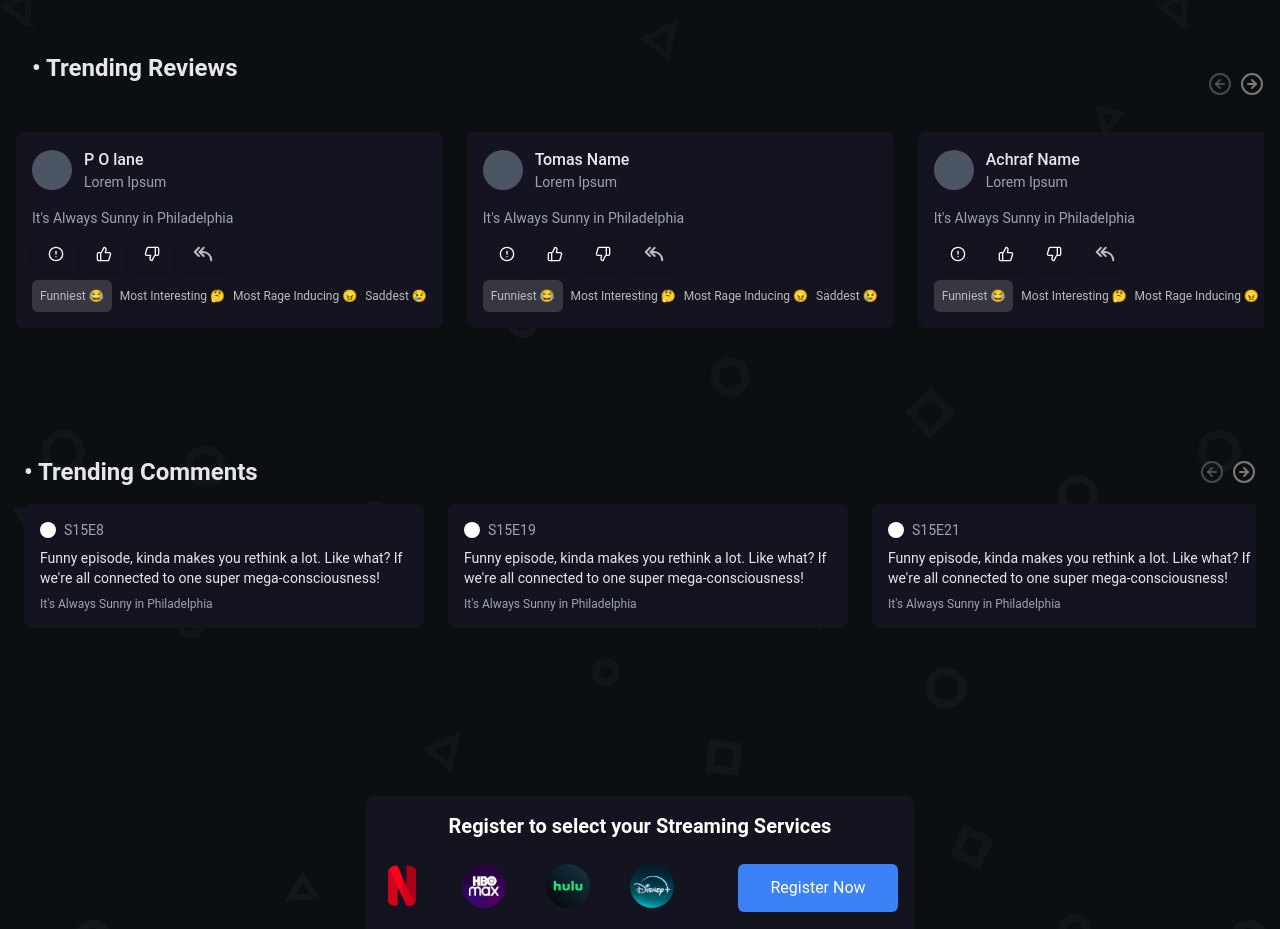
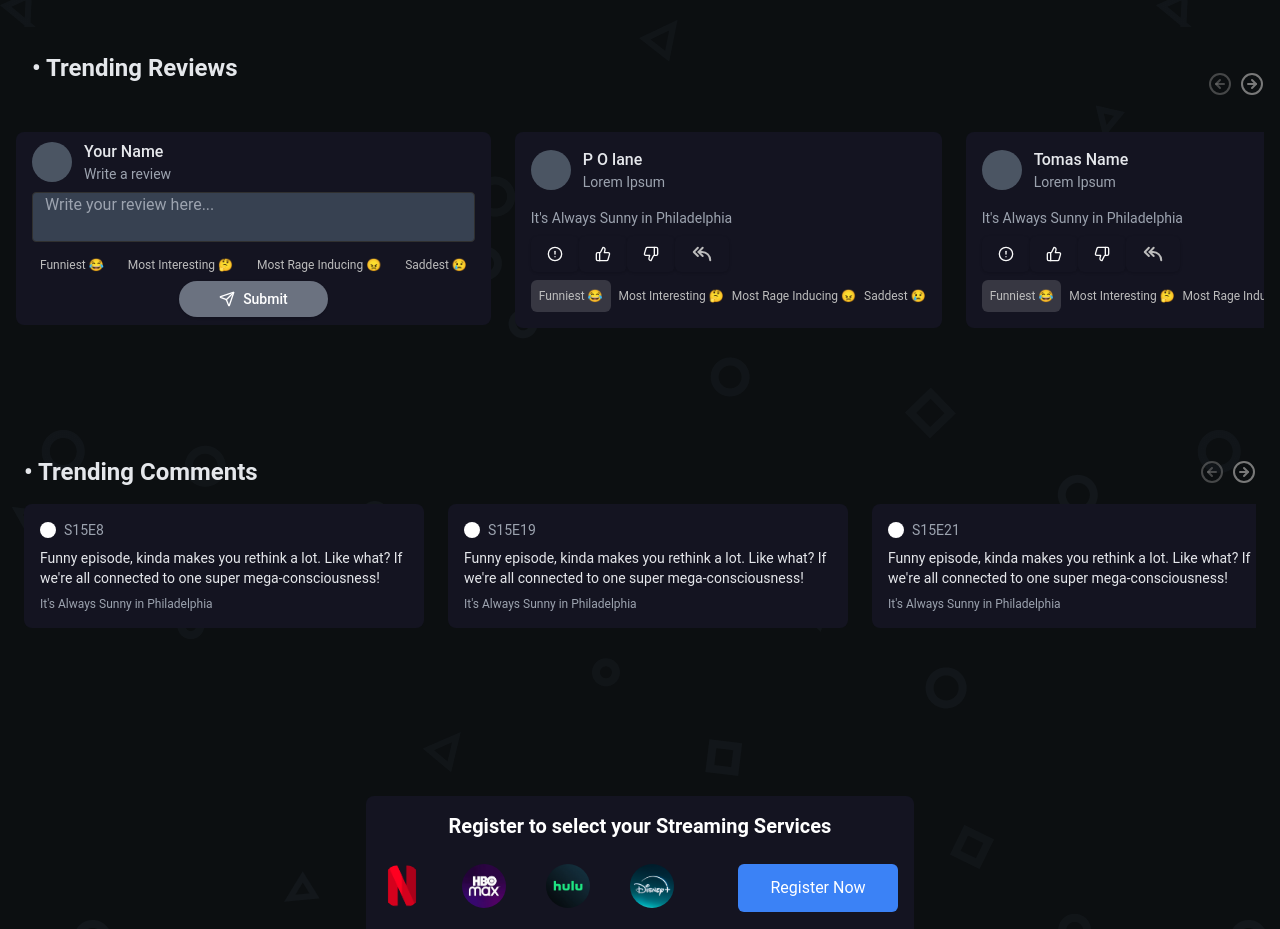
Before and after one commit to AcEl-js/syncHomie, a Next.js app: page / in a window 1280 px wide. Shown: the part 1200-2129 px from the top of the page. Built offline with nearby package versions, Linux system fonts and the light colour scheme.

Commit message:
fixe the media2 design

```diff
--- a/src/app/media/page.tsx
+++ b/src/app/media/page.tsx
@@ -293,7 +293,7 @@
             <h1 className=' text-2xl font-semibold text-gray-200 mb-8 ml-4'><span className='text-[#F5C518] '>•</span> Media </h1>
 
 
-            <div className="w-full bg-black  text-white">
+            <div className="w-full text-white">
       <div className="max-w-7xl mx-auto px-4 py-6">
         <div className="flex items-center gap-4 mb-6 justify-between">
 
--- a/src/app/people/page.tsx
+++ b/src/app/people/page.tsx
@@ -207,8 +207,10 @@
         </div>
       </div>
 
+      <div className='flex justify-center'>
 
       <CommentSys/>
+      </div>
 
       {/* credits */}
       {shows.map((show, index) => (
--- a/src/components/CommentSys.tsx
+++ b/src/components/CommentSys.tsx
@@ -391,16 +391,16 @@
   }
 
   if (isLoading) {
-    return <div className="min-h-screen bg-gray-900 text-gray-100 flex items-center justify-center">
+    return <div className="min-h-screen bg-gray-900 text-gray-100 flex items-center justify-center w-10/12 rounded-lg">
       Loading comments...
     </div>;
   }
 
   return (
-    <div className="min-h-screen  text-gray-100  bg-gray-900 rounded-md py-4">
+    <div className="min-h-screen md:w-10/12  text-gray-100  bg-gray-900 rounded-md py-4">
                 <h1 className=' text-2xl font-semibold text-gray-200 mb-8 ml-4'><span className='text-[#F5C518] '>•</span> Comment</h1>
 
-    <div className="max-w-3xl mx-auto py-8 px-4">
+    <div className="max-w-2xl mx-auto py-8 px-4">
     <div className="flex items-center justify-between mb-5">
         <div className="flex items-center gap-4 ">
           <DropdownMenu>
--- a/src/components/Navbar.tsx
+++ b/src/components/Navbar.tsx
@@ -114,7 +114,7 @@
 
   return (
     <nav
-      className={`fixed top-0 z-50 w-screen transition-all duration-300 ${isScrolled ? "py-2" : "p-4"}`}
+      className={`fixed top-0 z-50 w-screen transition-all duration-300 ${isScrolled ? "py-1 " : "p-4"}`}
       style={{
         background: "linear-gradient(180deg, rgba(13,13,21,1) 0%, rgba(23,25,35,1) 100%)",
         boxShadow: "0 4px 6px -1px rgba(0, 0, 0, 0.1), 0 2px 4px -1px rgba(0, 0, 0, 0.06)",
@@ -125,7 +125,7 @@
         <div className="flex justify-between items-center">
           {/* Left side with logo */}
           <div className="flex items-center">
-            <img src="./logo.svg" alt="SyncHomie" className="h-10" />
+            <img src="./logo.svg" alt="SyncHomie" className={` ${isScrolled ? "h-8" : "h-10"}`} />
           </div>
 
           {/* Center navigation items - hidden on mobile */}
@@ -138,7 +138,7 @@
                   href={item.href}
                   className={`text-gray-300 hover:text-white flex flex-col items-center group relative py-2`}
                 >
-                  <div className={`transition-opacity duration-300 ${isScrolled ? "opacity-0" : "opacity-100"}`}>
+                  <div className={`transition-opacity duration-300 ${isScrolled ? "hidden" : "opacity-100"}`}>
                     {item.icon}
                   </div>
                   <span className={`text-xs mt-1 transition-all duration-300 ${active ? "text-white font-bold" : ""}`}>
--- a/src/components/Reviews.tsx
+++ b/src/components/Reviews.tsx
@@ -1,28 +1,45 @@
 "use client";
 import React, { useRef, useState, useEffect } from 'react';
 import ReviewCard from './ReviewCard';
+import WriteReviewCard from './WriteReviewCard';
 import { CircleArrowLeft, CircleArrowRight } from 'lucide-react';
 
- interface ReviewComment{
-  name:string;
-  content:string;
-  subtitle:string;
- }
- interface ReviewsProps{
-  reviews:ReviewComment[]
-  title:string
-
+interface ReviewComment {
+  name: string;
+  content: string;
+  subtitle: string;
 }
 
+interface ReviewsProps {
+  reviews: ReviewComment[];
+  title: string;
+}
+interface Review {
+  id: number
+  name: string
+  content: string
+  subtitle: string
+  reaction?: string
+}
 
-const Reviews: React.FC<ReviewsProps>  = ({reviews, title}) => {
-
-
+const Reviews: React.FC<ReviewsProps> = ({ reviews: initialReviews, title }) => {
+  const [reviews, setReviews] = useState<ReviewComment[]>(initialReviews);
   const [isDragging, setIsDragging] = useState(false);
   const [startX, setStartX] = useState(0);
   const [scrollLeft, setScrollLeft] = useState(0);
   const scrollContainerRef = useRef<HTMLDivElement>(null);
   const [isAnimating, setIsAnimating] = useState(false);
+  const handleSubmitReview = (content: string, reaction?: string) => {
+    const newReview: Review = {
+      id: Date.now(), // Use timestamp as unique ID
+      name: "Your Name", // This could be dynamic based on user
+      content: "New Reviewer",
+      subtitle: content,
+      reaction: reaction,
+    }
+
+    setReviews([...reviews, newReview])
+  }
 
   const startDragging = (e: React.MouseEvent) => {
     if (!scrollContainerRef.current) return;
@@ -62,7 +79,7 @@
     return () => {
       window.removeEventListener('resize', checkScrollable);
     };
-  }, []);
+  }, [reviews]);
 
   const scroll = (direction: 'left' | 'right') => {
     if (scrollContainerRef.current && !isAnimating) {
@@ -101,24 +118,26 @@
     }
   };
 
+  const handleReviewSubmit = (newReview: ReviewComment) => {
+    setReviews([...reviews, newReview]);
+  };
+
   return (
     <div className='py-16 px-4'>
       <div className="mb-16">
         <div className="flex justify-between items-center mb-4">
-          <h2 className="text-2xl font-semibold text-gray-200 mb-8 ml-4">{title} </h2>
+          <h2 className="text-2xl font-semibold text-gray-200 mb-8 ml-4">{title}</h2>
           {isScrollable && (
             <div className="flex gap-2">
               <button
                 onClick={() => scroll('left')}
-
               >
                 <CircleArrowLeft className="text-[#79797989]"/>
               </button>
               <button
                 onClick={() => scroll('right')}
-
               >
-                    <CircleArrowRight className="  text-[#797979]"/>
+                <CircleArrowRight className="text-[#797979]"/>
               </button>
             </div>
           )}
@@ -131,6 +150,12 @@
           onMouseUp={stopDragging}
           onMouseMove={drag}
         >
+          {/* Write a Review Card as the first item */}
+          <div className="review-card flex-shrink-0">
+          <WriteReviewCard onSubmit={handleSubmitReview} />
+          </div>
+
+          {/* Existing reviews */}
           {reviews.map((review, index) => (
             <div
               key={index}
@@ -139,7 +164,6 @@
               <ReviewCard {...review} />
             </div>
           ))}
-
         </div>
       </div>
     </div>
--- /dev/null
+++ b/src/components/WriteReviewCard.tsx
@@ -0,0 +1,85 @@
+"use client"
+import type React from "react"
+import { useState } from "react"
+import { Button } from "./ui/button"
+import { CircleAlert, Send, ThumbsDown, ThumbsUp } from "lucide-react"
+
+interface WriteReviewProps {
+  onSubmit: (content: string, reaction?: string) => void
+}
+
+const WriteReviewCard: React.FC<WriteReviewProps> = ({ onSubmit }) => {
+  const [content, setContent] = useState("")
+  const [selectedReaction, setSelectedReaction] = useState<string | null>(null)
+
+  const handleSubmit = (e: React.FormEvent) => {
+    e.preventDefault()
+    if (content.trim()) {
+      onSubmit(content, selectedReaction || undefined)
+      setContent("")
+      setSelectedReaction(null)
+    }
+  }
+
+  return (
+    <div className="bg-[#141421] py-2 px-4 rounded-lg min-w-[350px]">
+      <div className="flex items-center mb-2">
+        <div className="w-10 h-10 bg-gray-600 rounded-full mr-3"></div>
+        <div>
+          <h4 className="text-gray-200 font-medium">Your Name</h4>
+          <p className="text-gray-400 text-sm">Write a review</p>
+        </div>
+      </div>
+
+      <form onSubmit={handleSubmit}>
+        <textarea
+          placeholder="Write your review here..."
+          value={content}
+          onChange={(e) => setContent(e.target.value)}
+          className="w-full  bg-gray-700 border border-[#303030] rounded px-3  text-gray-200 focus:outline-none focus:border-[#505050] resize-none "
+          required
+        />
+
+
+
+        <div className="flex text-[#BCBCBC] text-xs gap-2 mb- flex-wrap">
+          <div
+            className={`flex items-center cursor-pointer px-2 py-2 rounded-md ${selectedReaction === "Funniest" ? "bg-[#FFFFFF26]" : ""}`}
+            onClick={() => setSelectedReaction(selectedReaction === "Funniest" ? null : "Funniest")}
+          >
+            Funniest 😂
+          </div>
+          <div
+            className={`flex items-center cursor-pointer px-2 py-2 rounded-md ${selectedReaction === "Most Interesting" ? "bg-[#FFFFFF26]" : ""}`}
+            onClick={() => setSelectedReaction(selectedReaction === "Most Interesting" ? null : "Most Interesting")}
+          >
+            Most Interesting 🤔
+          </div>
+          <div
+            className={`flex items-center cursor-pointer px-2 py-2 rounded-md ${selectedReaction === "Most Rage Inducing" ? "bg-[#FFFFFF26]" : ""}`}
+            onClick={() => setSelectedReaction(selectedReaction === "Most Rage Inducing" ? null : "Most Rage Inducing")}
+          >
+            Most Rage Inducing 😠
+          </div>
+          <div
+            className={`flex items-center cursor-pointer px-2 py-2 rounded-md ${selectedReaction === "Saddest" ? "bg-[#FFFFFF26]" : ""}`}
+            onClick={() => setSelectedReaction(selectedReaction === "Saddest" ? null : "Saddest")}
+          >
+            Saddest 😢
+          </div>
+        </div>
+
+        <Button
+          type="submit"
+          className="px-10 py-1 justify-self-center bg-gray-500 text-white rounded-full hover:bg-blue-600 flex items-center space-x-2"
+        >
+           <Send className="w-4 h-4" />
+          Submit
+        </Button>
+
+      </form>
+    </div>
+  )
+}
+
+export default WriteReviewCard
```
Also changed, not shown: src/app/mediatwo/page.tsx (+7 -4 lines), src/app/mediatwo/tv-show.tsx (+20 -12 lines), src/app/mediatwo/user-score.tsx (added, +74 -0 lines). Lines whose indentation alone changed are shown as unchanged.
